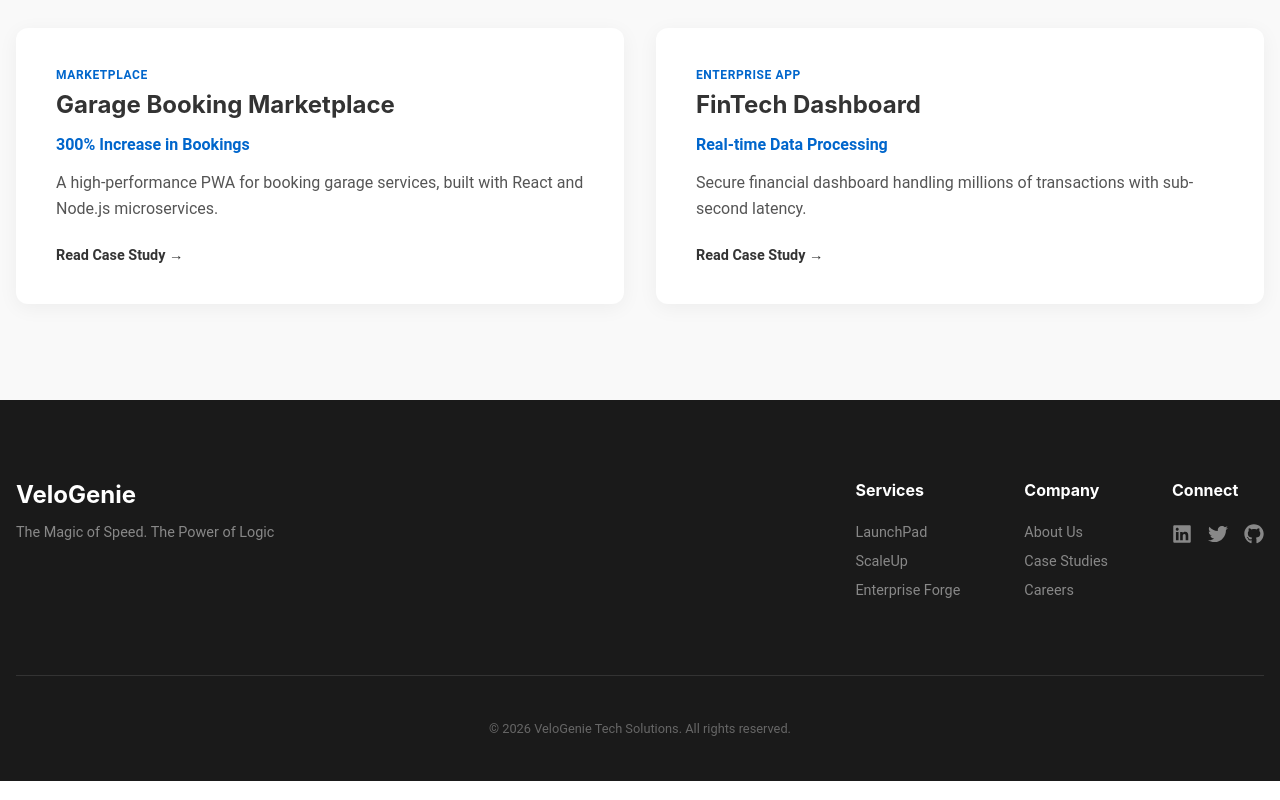
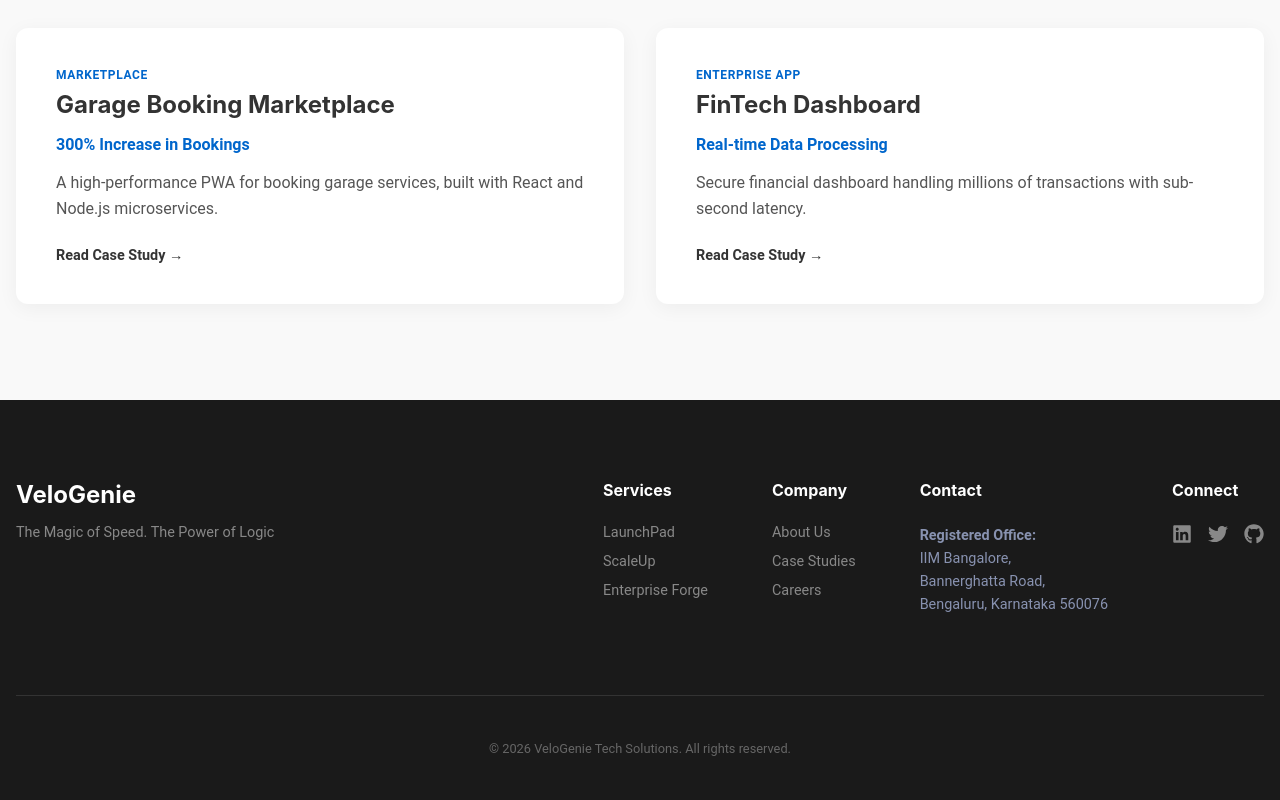
Before and after one commit to jayesh-2210/VeloGenie, a React (Vite) app: page / in a window 1280 px wide. Shown: the part 3164-3964 px from the top of the page. Built offline with nearby package versions, Linux system fonts and the light colour scheme.

Commit message:
Add registered office address to footer

```diff
--- a/src/sections/Footer.jsx
+++ b/src/sections/Footer.jsx
@@ -27,6 +27,15 @@ const Footer = () => {
                             <a href="/careers">Careers</a>
                         </div>
                         <div className={styles.column}>
+                            <h4>Contact</h4>
+                            <p style={{ fontSize: '0.9rem', color: '#8892b0', lineHeight: '1.6' }}>
+                                <strong>Registered Office:</strong><br />
+                                IIM Bangalore,<br />
+                                Bannerghatta Road,<br />
+                                Bengaluru, Karnataka 560076
+                            </p>
+                        </div>
+                        <div className={styles.column}>
                             <h4>Connect</h4>
                             <div className={styles.socials}>
                                 <a href="#"><FaLinkedin /></a>
```
